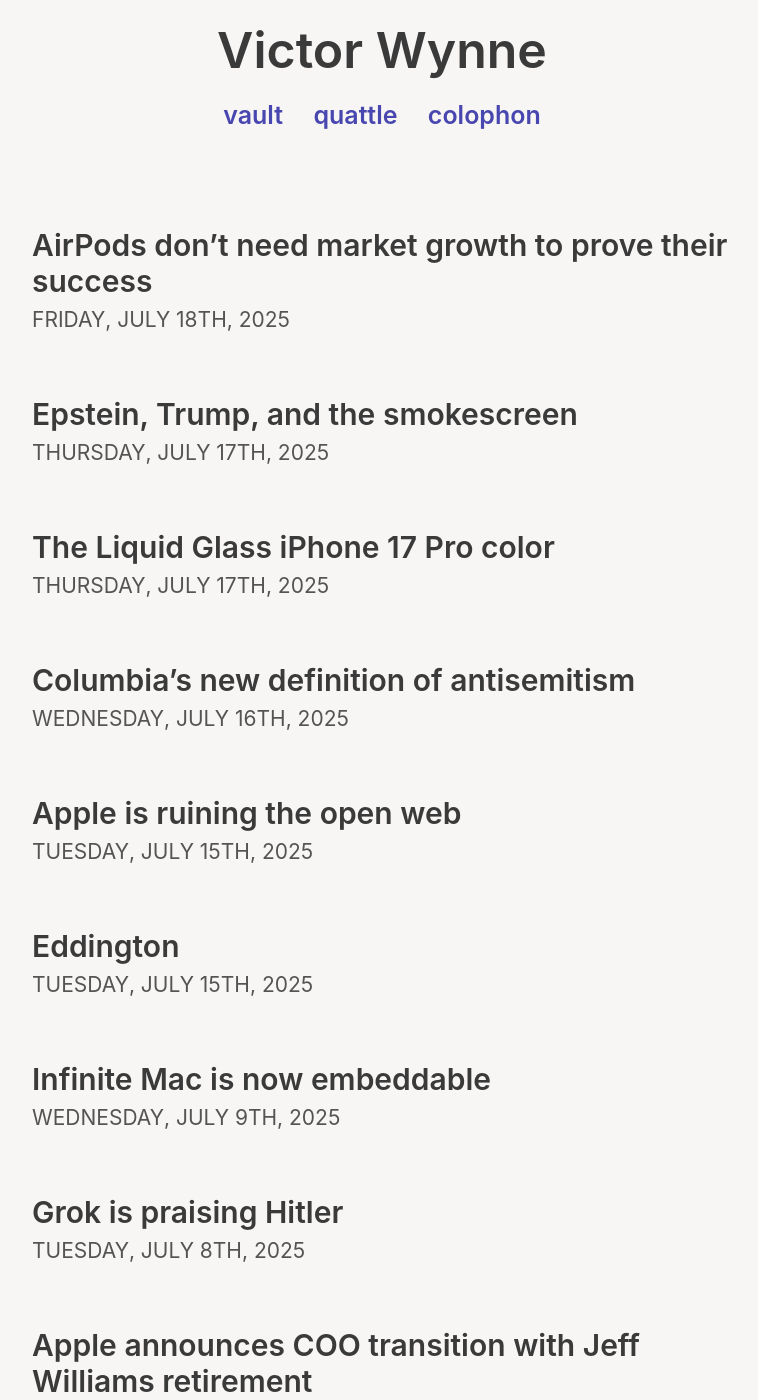
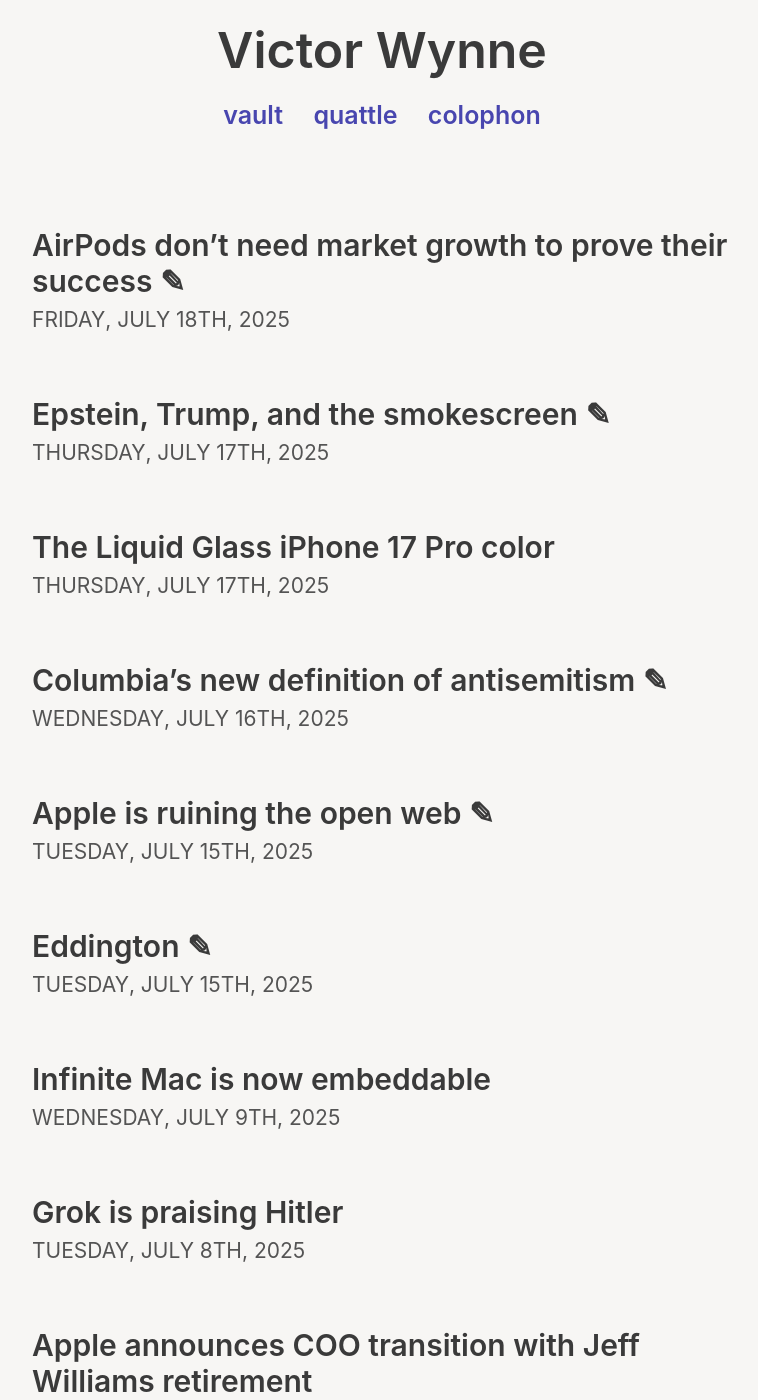
Before and after one commit to victorwynne/victorwynne, a Jekyll site: the page built from index.html, in a window 1280 px wide and 1400 px high. Shown: the whole window, without its empty margins (258-1016 px from the left). Built offline with Jekyll 4.4.1, drawn with Linux system fonts in a browser that asks for light colours.

Commit message:
index.html

```diff
--- a/index.html
+++ b/index.html
@@ -8,7 +8,13 @@
 {% for post in site.posts limit:19 %}
 <nav>
 <article class="post">
-  <h2 class="post-title"><a href="{{ post.url }}">{{ post.title | smartify }}</a></h2>
+<h2 class="post-title">
+  <a href="{{ post.url }}">{{ post.title | smartify }}</a>
+  {% if post.categories contains 'Articles' %}
+    <span aria-hidden="true"> ✎</span>
+  {% endif %}
+</h2>
+
   <time datetime="{{ post.date | date_to_xmlschema }}" class="post-date">{{ post.date | date: "%A" }}, {{ post.date | date_to_long_string: "ordinal", "US" }}
   </time>
   <br>
```
